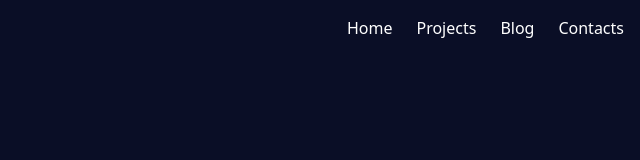
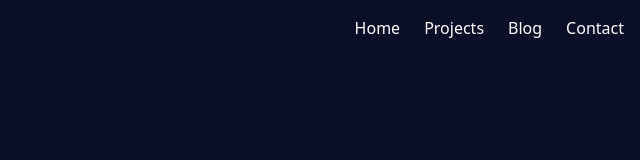
Before and after one commit to jpwol/jpwol.github.io, a Vue app: page /secret in a window 1280 px wide. Shown: the top 160 px of the page, without its empty margins (640-1280 px from the left). Built offline with nearby package versions, Linux system fonts and the light colour scheme.

Commit message:
fixed typo in navbar

```diff
--- a/src/components/Nav.vue
+++ b/src/components/Nav.vue
@@ -1,12 +1,14 @@
 <template>
-  <nav class="lg:fixed top-0 w-full z-50 bg-none text-white p-4 flex justify-between items-around">
+  <nav
+    class="lg:fixed top-0 w-full z-50 bg-none text-white p-4 flex justify-between items-around"
+  >
     <div class="text-xl font-bold pr-5">{{ pageTitle }}</div>
 
     <div class="flex space-x-6">
       <router-link to="/" class="hover:underline">Home</router-link>
       <router-link to="/projects" class="hover:underline">Projects</router-link>
       <router-link to="/blog" class="hover:underline">Blog</router-link>
-      <router-link to="/contact" class="hover:underline">Contacts</router-link>
+      <router-link to="/contact" class="hover:underline">Contact</router-link>
     </div>
   </nav>
 </template>
```
